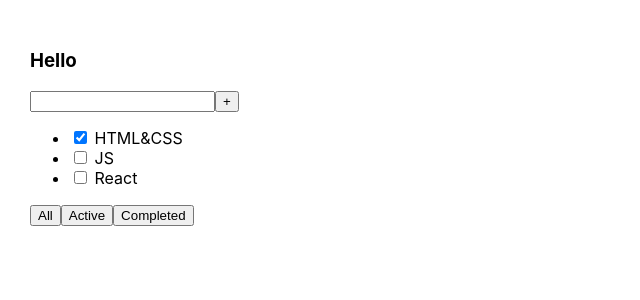
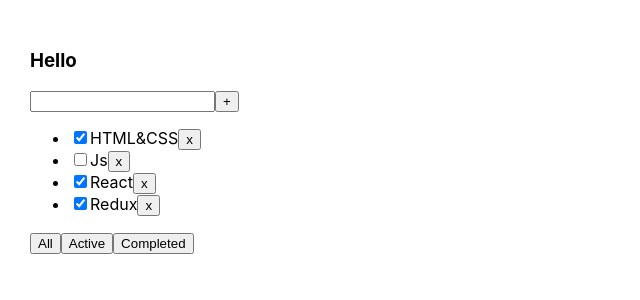
Before and after one commit to Dimkysy/main-todolist, a React (Create React App) app: page / in a window 1280 px wide. Shown: the top 300 px of the page, without its empty margins (0-640 px from the left). Built offline with nearby package versions, Linux system fonts and the light colour scheme.

Commit message:
lesson 2

```diff
--- a/src/App.tsx
+++ b/src/App.tsx
@@ -1,19 +1,49 @@
-import React from 'react';
+import React, {useState} from 'react';
 import './App.css';
 import Todolist from './Todolist';
 
-let tasks1 = [
-    {id:1, title:"HTML&CSS", isDone:true},
-    {id:2, title: "JS", isDone: false},
-    {id:3, title: "React", isDone: false},
-]
-
+export type filterValuesType = "all" | "active" | "completed"
 
 
 function App() {
+
+    let [tasks, setTasks] = useState([
+        {id: 1, title: "HTML&CSS", isDone: true},
+        {id: 2, title: "Js", isDone: false},
+        {id: 3, title: "React", isDone: true},
+        {id: 4, title: "Redux", isDone: true},
+    ])
+
+    let [filter, setFilter] = useState<filterValuesType>("all")
+
+    let tasksForTodolist = tasks;
+
+    if (filter === "active") {
+        tasksForTodolist = tasks.filter(t => t.isDone === false)
+    }
+
+    if (filter === "completed") {
+        tasksForTodolist = tasks.filter(t => t.isDone === true)
+    }
+
+
+    function removeTasks(id: number) {
+        let filteredTasks = tasks.filter(t => t.id !== id)
+        setTasks(filteredTasks)
+    }
+
+    function changeFilter(value: filterValuesType) {
+        setFilter(value)
+    }
+
+
     return (
         <div className="App">
-           <Todolist title =" Hello" tasks = {tasks1} />
+            <Todolist title=" Hello"
+                      tasks={tasksForTodolist}
+                      removeTasks={removeTasks}
+                      changeFilter={changeFilter}
+            />
         </div>
     );
 }
--- a/src/Todolist.tsx
+++ b/src/Todolist.tsx
@@ -1,20 +1,20 @@
 import React from "react";
+import {filterValuesType} from "./App";
 
 type TaskType = {
     id:number
     title:string
     isDone:boolean
 }
-
-
 type PropsType = {
     title:string
     tasks: Array <TaskType>
+    removeTasks:(id:number) => void
+    changeFilter:(value:filterValuesType) => void
 }
 
 
 function Todolist(props:PropsType) {
-
     return (
         <div>
             <h3>{props.title}</h3>
@@ -23,14 +23,21 @@
                 <button>+</button>
             </div>
             <ul>
-                <li><input type="checkbox" checked={props.tasks[0].isDone}/> <span>{props.tasks[0].title}</span></li>
-                <li><input type="checkbox" checked={props.tasks[1].isDone}/> <span>{props.tasks[1].title}</span></li>
-                <li><input type="checkbox" checked={props.tasks[2].isDone}/> <span>{props.tasks[2].title}</span></li>
+                {
+                    props.tasks.map(t =>
+                        <li key={t.id}>
+                            <input type="checkbox" checked={t.isDone}/>
+                            <span>{t.title}</span>
+                            <button onClick={() => props.removeTasks(t.id)}>x</button>
+
+                        </li>
+                    )
+                }
             </ul>
             <div>
-                <button>All</button>
-                <button>Active</button>
-                <button>Completed</button>
+                <button onClick={()=> props.changeFilter("all")}>All</button>
+                <button onClick={() => props.changeFilter("active")}>Active</button>
+                <button onClick={()=> props.changeFilter("completed")}>Completed</button>
             </div>
         </div>
     )
```
